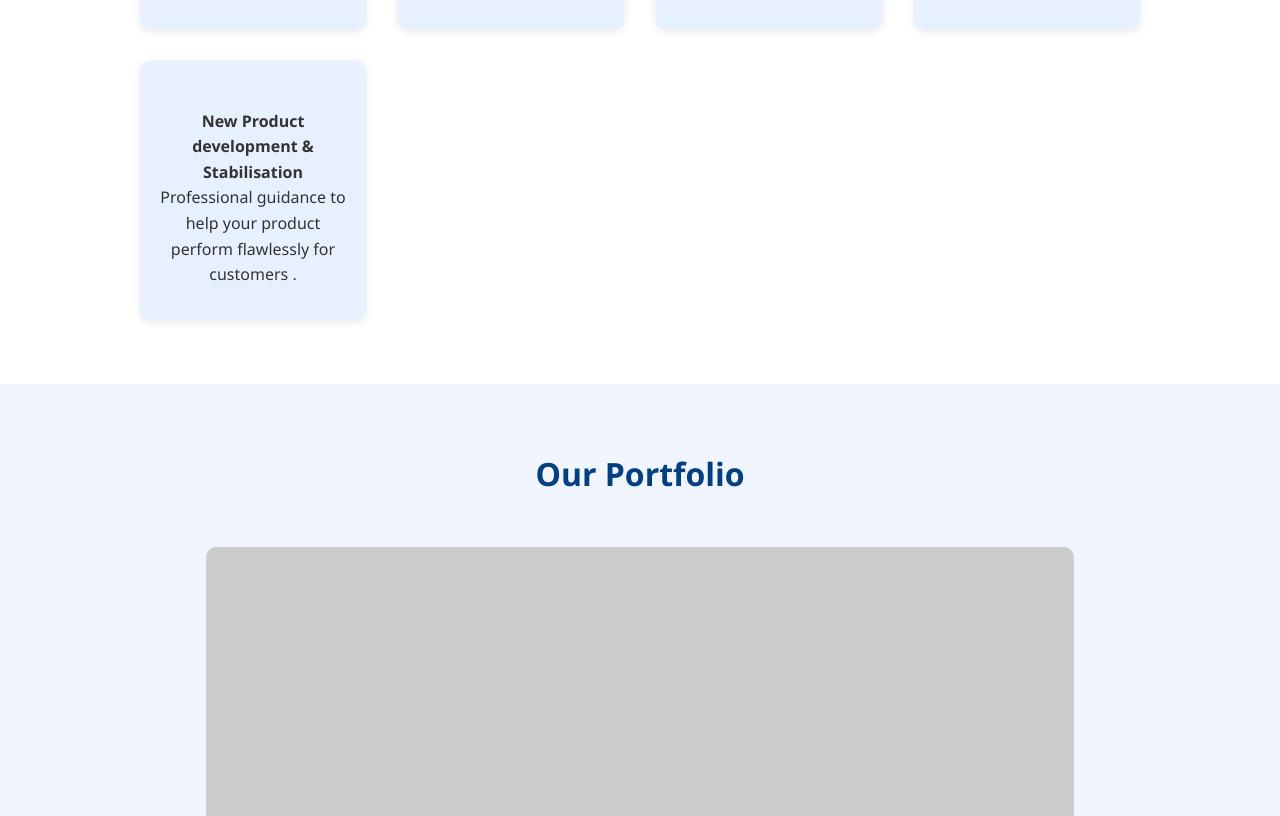
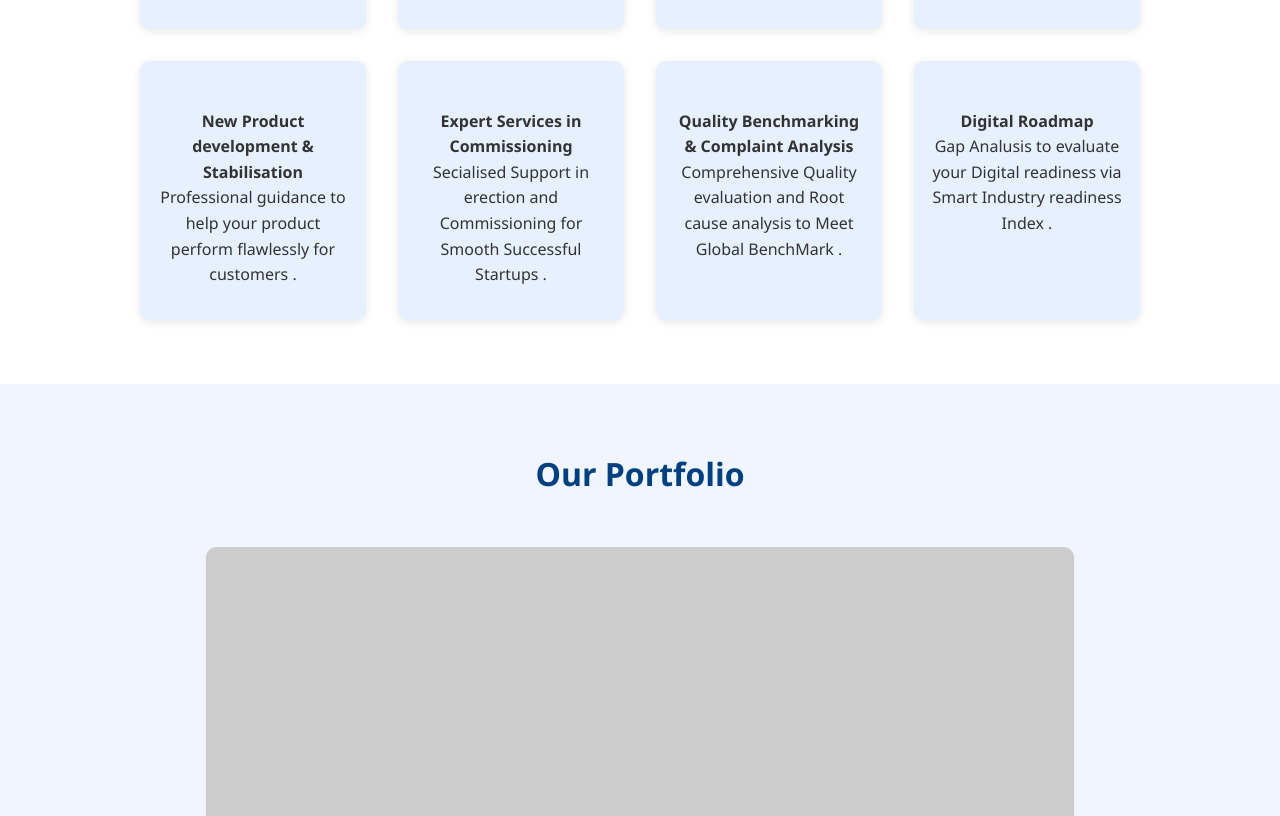
Before and after one commit to krajasekhar1410/paperpulse-website, a plain HTML site: page index.html in a window 1280 px wide. Shown: the part 1164-1980 px from the top of the page. Drawn offline with Linux system fonts and the light colour scheme; placeholder pictures from the web are drawn by us.

Commit message:
Update index.html

```diff
--- a/index.html
+++ b/index.html
@@ -57,6 +57,21 @@
                 <div class="icon"></div>
                 <h4>New Product development & Stabilisation</h4>
                 <p>Professional guidance to help your product perform flawlessly for customers .</p>
+                </div>
+            <div class="service">
+                <div class="icon"></div>
+                <h4>Expert Services in Commissioning</h4>
+                <p>Secialised Support in erection and Commissioning for Smooth Successful Startups .</p>
+                </div>
+            <div class="service">
+                <div class="icon"></div>
+                <h4>Quality Benchmarking & Complaint Analysis</h4>
+                <p>Comprehensive Quality evaluation and Root cause analysis to Meet Global BenchMark .</p>
+                </div>
+            <div class="service">
+                <div class="icon"></div>
+                <h4>Digital Roadmap</h4>
+                <p>Gap Analusis to evaluate your Digital readiness via Smart Industry readiness Index .</p>
             </div>
         </div>
     </section>
```
